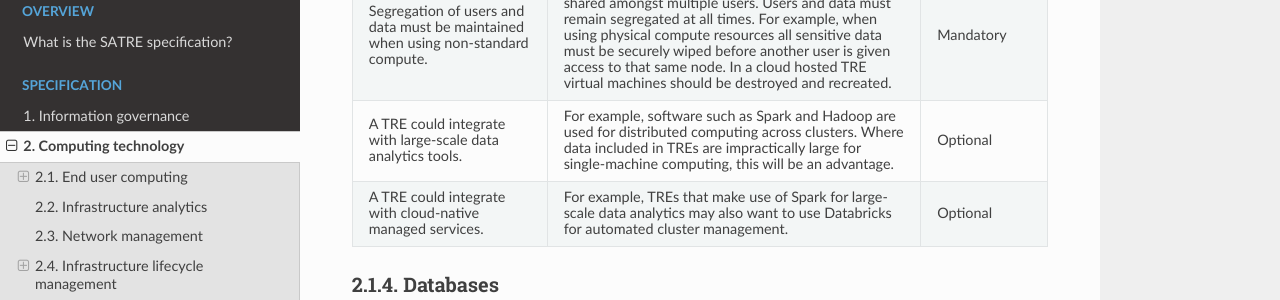
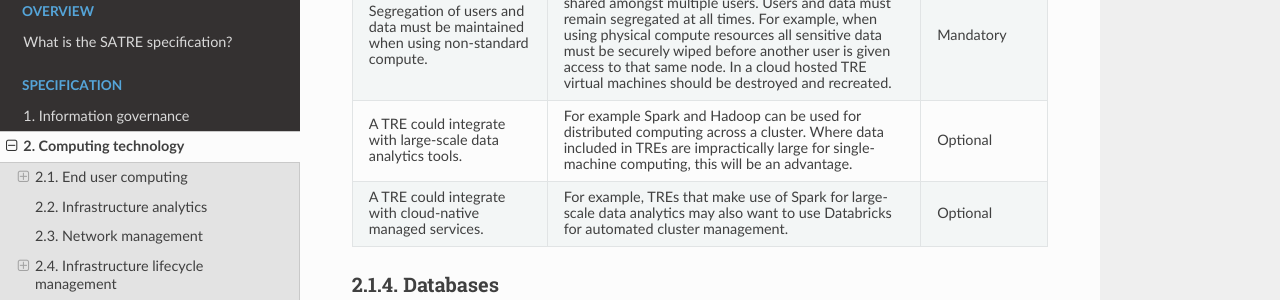
Before and after one commit to sa-tre/satre-specification, a Sphinx documentation site: the page built from docs/source/pillars/computing_technology.md, in a window 1280 px wide and 900 px high, scrolled down 2682 px. Shown: the part 151-451 px from the top of the window. Built offline with Sphinx 7.4.7 and the Read the Docs theme 2.0.0, drawn with Linux system fonts in a browser that asks for light colours.

Commit message:
Update docs/source/pillars/computing_technology.md
Co-authored-by: Jim Madge <jmadge@turing.ac.uk>

```diff
--- a/docs/source/pillars/computing_technology.md
+++ b/docs/source/pillars/computing_technology.md
@@ -113,7 +113,7 @@ _The ability to run analyses requiring more compute resources, or more specialis
     In a cloud hosted TRE virtual machines should be destroyed and recreated.
   - Mandatory
 * - A TRE could integrate with large-scale data analytics tools.
-  - For example, software such as Spark and Hadoop are used for distributed computing across clusters.
+  - For example Spark and Hadoop can be used for distributed computing across a cluster.
     Where data included in TREs are impractically large for single-machine computing, this will be an advantage.
   - Optional
 * - A TRE could integrate with cloud-native managed services.
```
